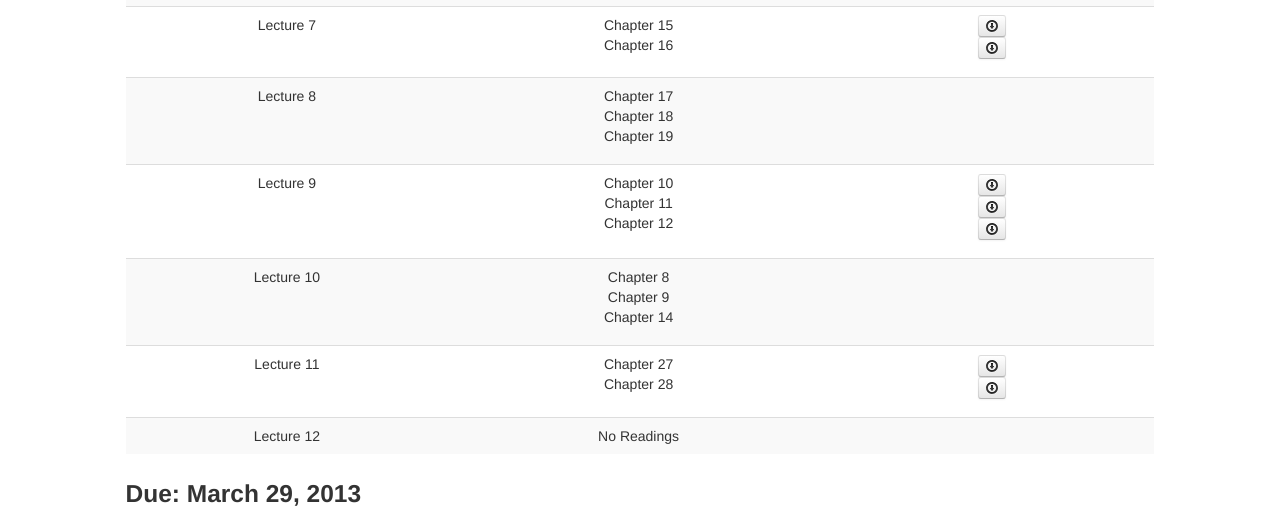
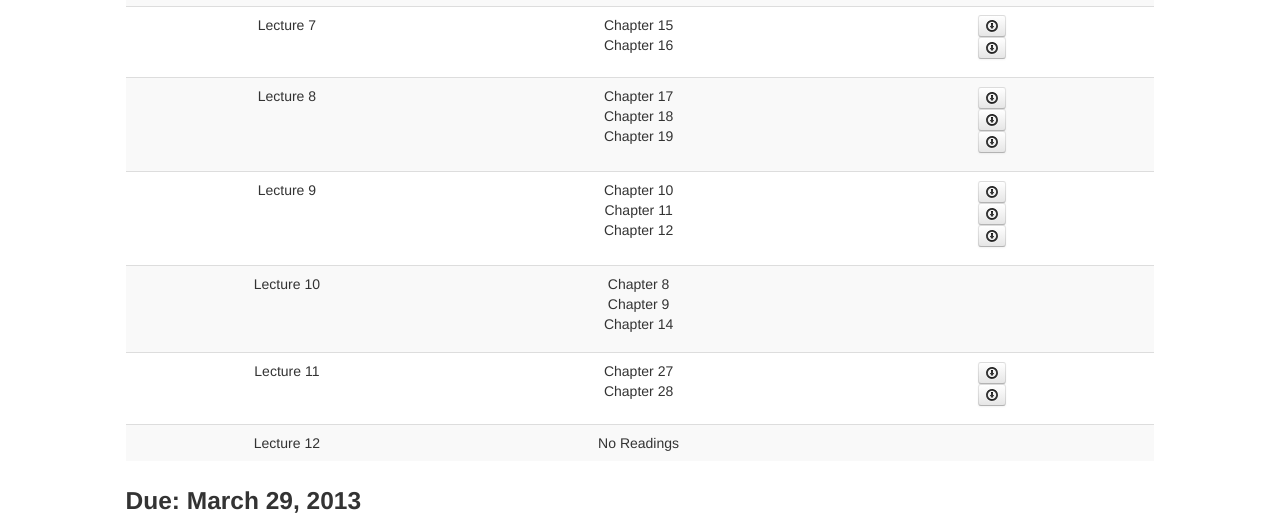
Before and after one commit to pirave/PSYB45, a plain HTML site: page index.html in a window 1280 px wide. Shown: the part 322-853 px from the top of the page. Drawn offline with Linux system fonts and the light colour scheme.

Commit message:
Adding Chapters 17, 18 & 19

```diff
--- a/index.html
+++ b/index.html
@@ -174,6 +174,9 @@
 							  </td>
 							  <td>
 								<ul class="unstyled">
+									<li><a class="btn btn-mini" href="notes/CH17.pdf"><i class="icon-download dl"></i></a></li>
+									<li><a class="btn btn-mini" href="notes/CH18.pdf"><i class="icon-download dl"></i></a></li>
+									<li><a class="btn btn-mini" href="notes/CH19.pdf"><i class="icon-download dl"></i></a></li>
 								</ul>
 							  </td>
 							</tr>
```
Also changed, not shown: 3 other files.
